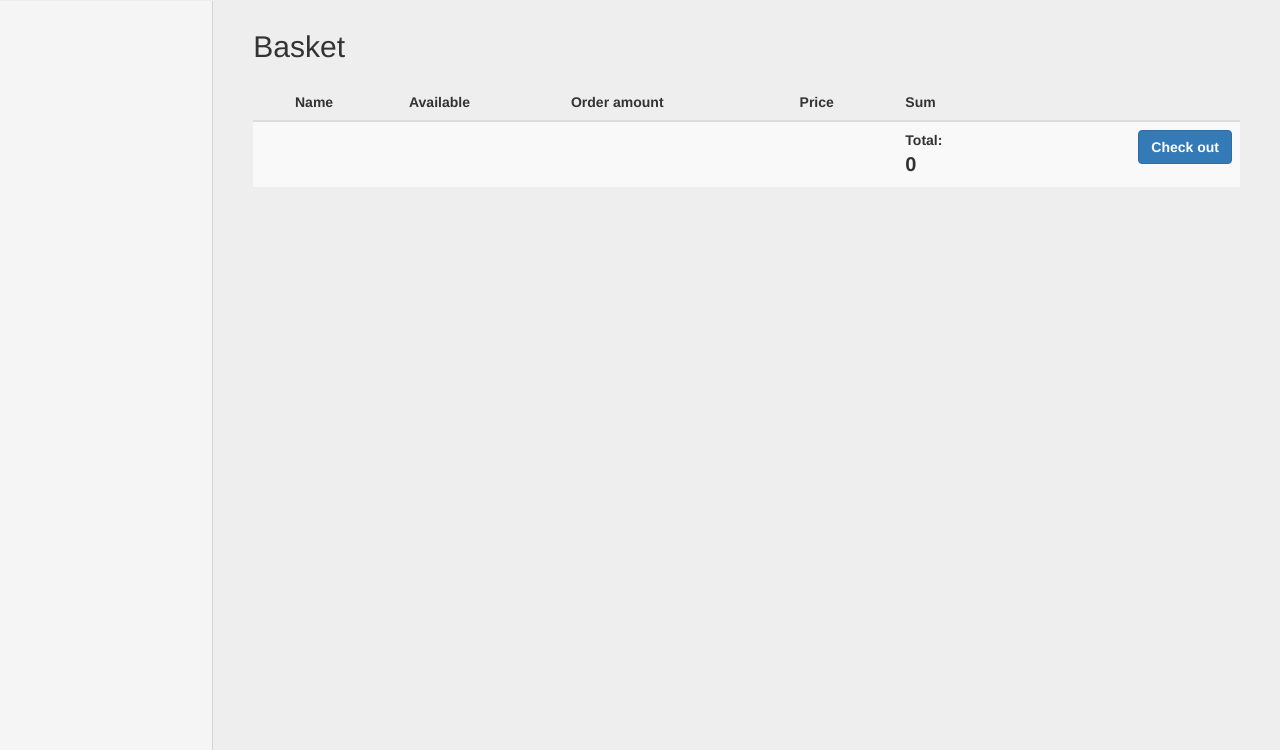
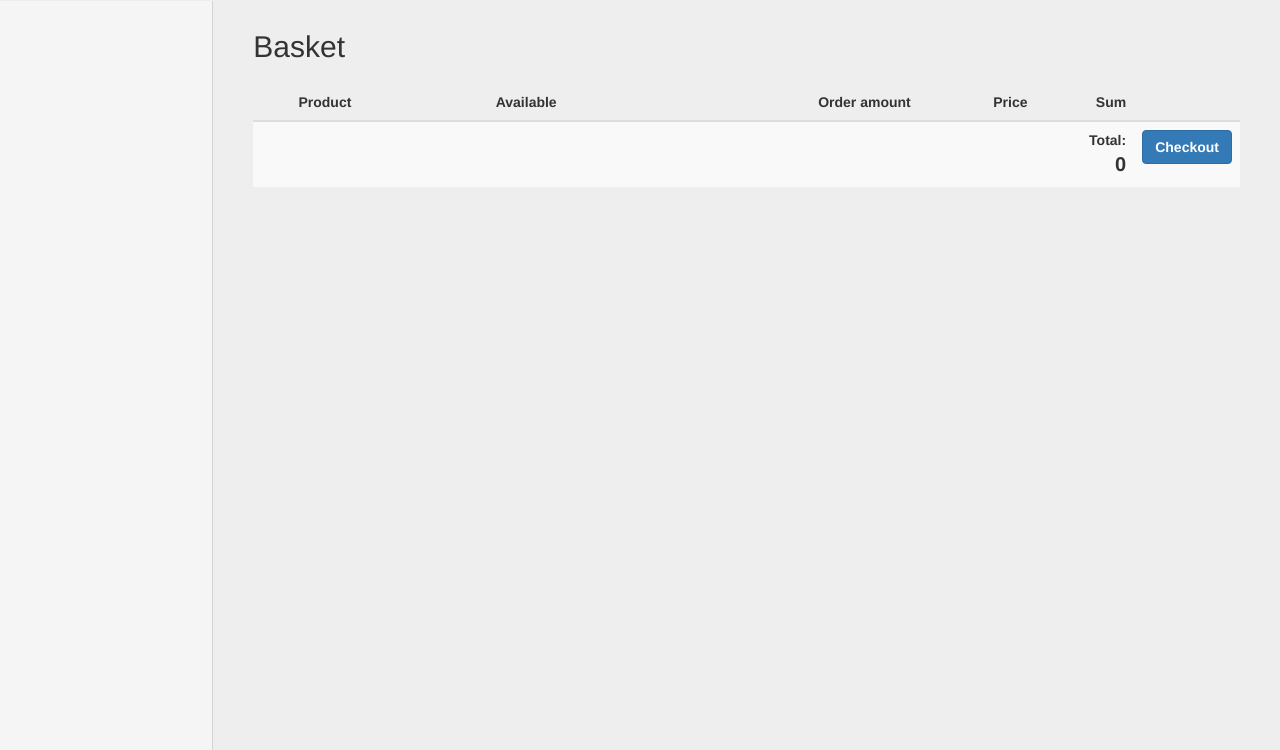
Before and after one commit to mjolnir92/little-webshop, a Flask app: page /basket/1 in a window 1280 px wide. Shown: the part 50-800 px from the top of the page. Run offline with Flask 2, Linux system fonts and the light colour scheme; data that the repository does not hold is empty; some libraries are stand-ins or nearby versions.

Commit message:
Better basket columns

```diff
--- a/webshop/static/css/dashboard.css
+++ b/webshop/static/css/dashboard.css
@@ -81,13 +81,14 @@ body {
 .nav-sidebar button {
   margin-right: 15px;
 }
+
+
 /*
  * Main content
  */
 
 .main {
   padding: 20px;
-
 }
 @media (min-width: 768px) {
   .main {
@@ -98,7 +99,6 @@ body {
 .main .page-header {
   margin-top: 0;
 }
-
 
 /*
  * Placeholder dashboard ideas
@@ -118,3 +118,22 @@ body {
   display: inline-block;
   border-radius: 50%;
 }
+
+/*
+ * Custom stuff
+ */
+.btn-symbol { font-family: Lucida Sans Unicode; }
+
+.navbar-inverse .navbar-brand { color: #ffffff; }
+
+ul li form{margin-left:10px;}
+
+.basket .input-group .form-control {
+    position: relative;
+    z-index: 2;
+    float: none;
+    width: auto;
+    margin-bottom: 0px;
+    min-width: 2;
+    max-width: 60px;
+}
--- a/webshop/templates/basket.html
+++ b/webshop/templates/basket.html
@@ -1,7 +1,7 @@
 {% extends "layout.html" %}
 
 {% block content %}
-<div class="table-responsive">
+<div class="table-responsive basket">
 
     <h2 class="sub-header">Basket</h2>
 
@@ -10,13 +10,14 @@
         <thead>
         <tr>
 
-            <th></th>
-            <th>Name</th>
-            <th>Available</th>
-            <th>Order amount</th>
-            <th>Price</th>
-            <th>Sum</th>
-            <th></th>
+        <th></th>
+        <th>Product</th>
+        <th></th>
+        <th>Available</th>
+        <th style="text-align:right">Order amount</th>
+        <th style="text-align:right">Price</th>
+        <th width="10%" style="text-align:right">Sum</th>
+        <th width="10%" style="text-align:right"></th>
 
         </tr>
         </thead>
@@ -31,31 +32,35 @@
         {% set asset_price = asset['price'] %}
         {% set asset_id = asset['idAsset'] %}
         {% set asset_image = asset['imagePath'].decode('utf-8') %}
-        <tr  >
-            <td width="140px">
+        <tr>
+            <td width="15%">
                 <a href="{{asset_image}}">
                     <img border="0"
                          alt="{{asset_name}}"
                          src="{{asset_image}}"
-                         width="100px">
+                         width="50px">
                 </a>
             </td>
-            <td><b>{{ asset_name.capitalize() }}</b></td>
-            <td>{{ asset_amount }}</td>
+            <td width="10%"><b>{{ asset_name.capitalize() }}</b></td>
+            <td width="10%"></td>
+            <td width="10%">{{ asset_amount }}</td>
+            <td>
 
-            <td class="col-md-2">
                 <form action="{{ url_for('.update_basket_asset', user_id=current_user.user_id, asset_id=asset_id ) }}" method="POST">
+
                     <div class="input-group">
                         <input type="text" name="text-amount" class="form-control" placeholder="{{ order_amount }}" required>
-                        <span class="input-group-btn"><button class="btn btn-primary " type="submit"><span class=btn-symbol>&#x21bb;</span></button></span>
+                        <span  class="input-group-btn">
+                            <button class="btn btn-primary " type="submit"><span class=btn-symbol>&#x21bb;</span></button>
+                        </span>
                     </div>
+
                 </form>
+
             </td>
-
-
-            <td>{{ asset_price }}</td>
-            <td>{{ order_sum }}</td>
-            <td style="text-align:right">
+            <td width="20%" style="text-align:right">{{ asset_price }}</td>
+            <td width="10%" style="text-align:right">{{ order_sum }}</td>
+            <td class="col-xs-10" width="10%"  style="text-align:right">
                 <form action="{{ url_for('.delete_basket_asset', user_id=current_user.user_id, asset_id=asset_id ) }}" method="POST">
                     <button class="btn btn-danger" type="submit"><b>X</b></button>
                 </form>
@@ -72,10 +77,11 @@
             <td></td>
             <td></td>
             <td></td>
-            <td><b> Total: <br><span style="font-size:20px;">{{total_price}}</span></b></td>
-            <td style="text-align:right">
+            <td></td>
+            <td  width="10%" style="text-align:right"><b> Total: <br><span style="font-size:20px;">{{total_price}}</span></b></td>
+            <td width="10%" style="text-align:right">
                 <form action="" method="POST">
-                    <button class="btn btn-primary" type="submit"><b>Check out</b></button>
+                    <button class="btn btn-primary" type="submit"><b>Checkout</b></button>
                 </form>
             </td>
 
--- a/webshop/templates/browse_listing_admin.html
+++ b/webshop/templates/browse_listing_admin.html
@@ -50,7 +50,7 @@
         <td>
             <!--Basket button-->
             <form action="{{ url_for('basket_page.add_asset', user_id=current_user.user_id, asset_id=asset_id) }}" method="POST">
-                <button style="width:8em;" class="btn btn-primary" type="submit">Add to Basket</button>
+                <button style class="btn btn-primary" type="submit">Add to Basket</button>
             </form>
         </td>
         <td style="text-align:right">
--- a/webshop/templates/browse_listing_header.html
+++ b/webshop/templates/browse_listing_header.html
@@ -10,7 +10,7 @@
     <th></th>
     {% endif %}
     <th>
-        <a href="{{ link }}">Name</a>
+        <a href="{{ link }}">Product</a>
     </th>
     {% if current_user.admin %}
     <th>
--- a/webshop/templates/layout.html
+++ b/webshop/templates/layout.html
@@ -27,12 +27,6 @@
 
 <body>
 
-<style>
-    .btn-symbol { font-family: Lucida Sans Unicode }
-    .navbar-inverse .navbar-brand {
-    color: #ffffff;
-    }
-</style>
 
 {% include 'topbar.html' %}
 <div class="container-fluid">
```
